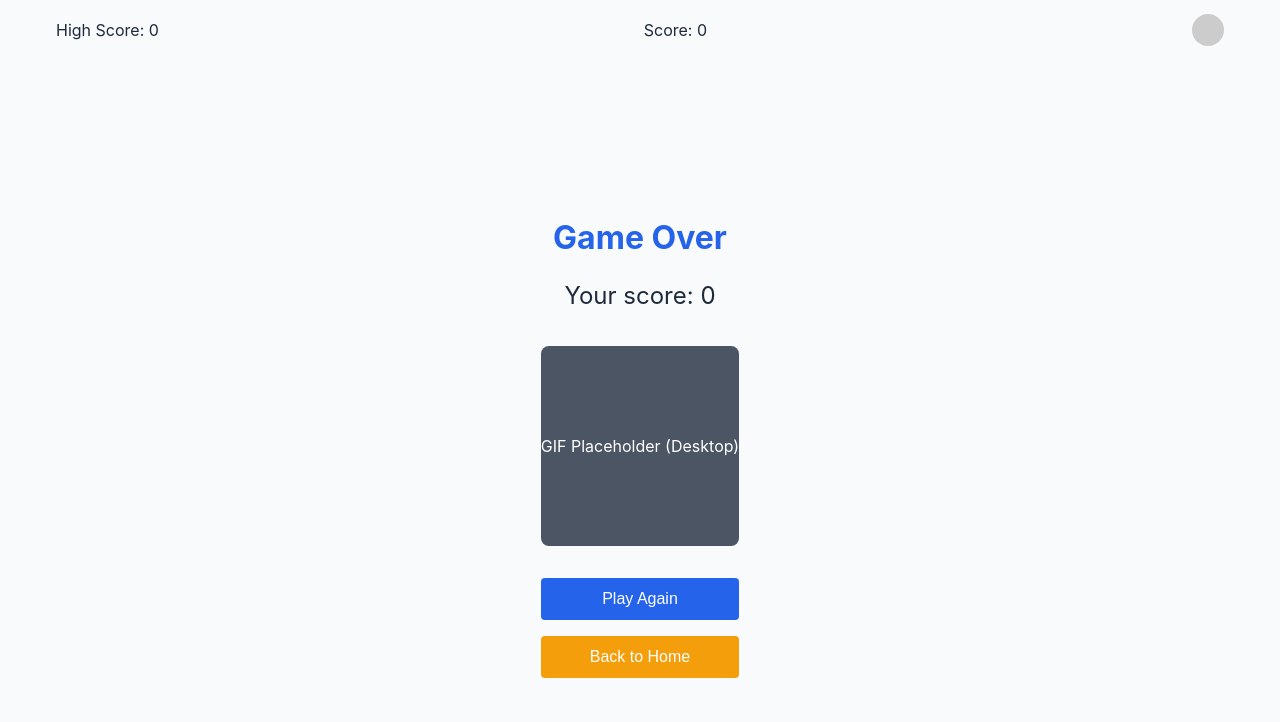
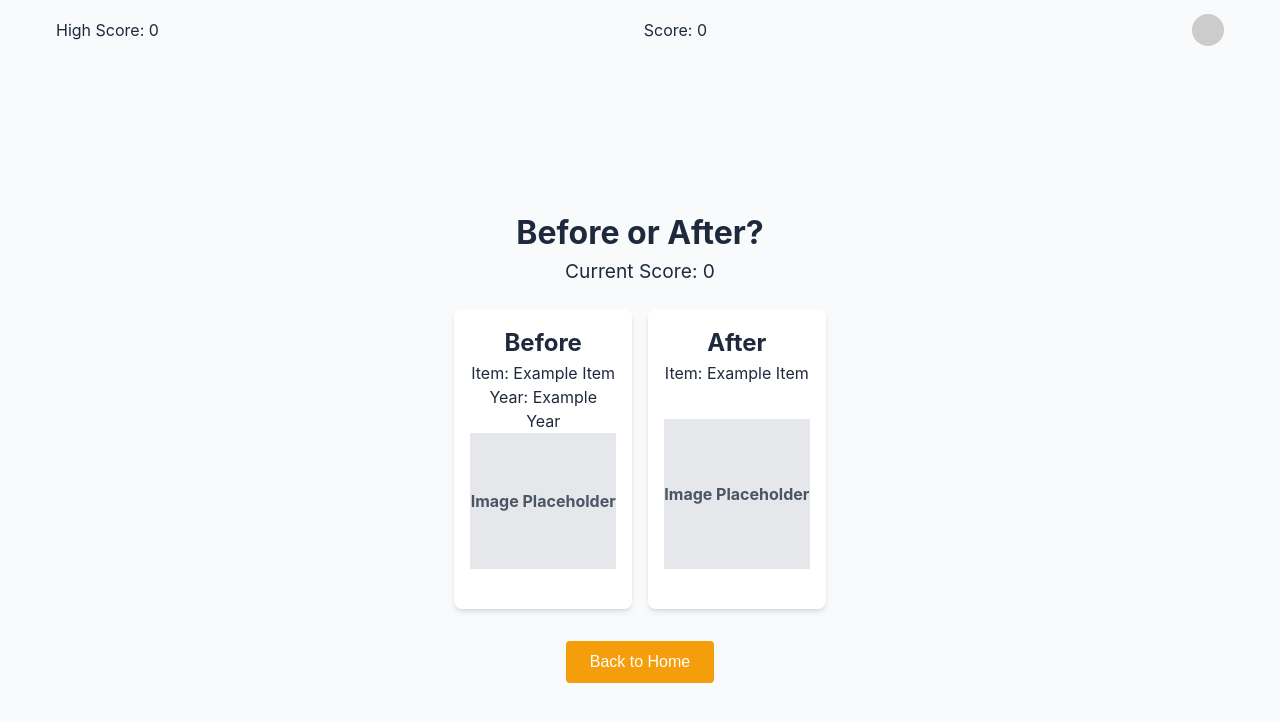
Before and after one commit to kevinrutledge/before-or-after, a React (Vite) app in the folder packages/react-frontend/: page /game in a window 1280 px wide. Shown: the top 722 px of the page. Built offline with nearby package versions, Linux system fonts and the light colour scheme.

Commit message:
feat/fix: added game page cards and buttons, styling, routing

```diff
--- a/packages/react-frontend/src/App.css
+++ b/packages/react-frontend/src/App.css
@@ -223,3 +223,86 @@ footer {
 .back-home-button:hover {
   background-color: #d97706;
 }
+
+/* Game Page Styling */
+
+.game-page {
+  text-align: center;
+  padding: 2rem 1rem;
+}
+
+.cards-container {
+  display: flex;
+  gap: 1rem;
+  justify-content: center;
+  margin-bottom: 2rem;
+}
+
+.cards-container.stacked {
+  flex-direction: column;
+}
+
+.cards-container.side-by-side {
+  flex-direction: row;
+}
+
+.card {
+  display: flex;
+  flex-direction: column;
+  justify-content: space-between;
+  background-color: white;
+  border-radius: 0.5rem;
+  box-shadow: var(--card-shadow);
+  padding: 1rem;
+  text-align: center;
+  width: 100%;
+  max-width: 300px;
+  height: 300px;
+  cursor: pointer;
+  transition: transform 0.2s, box-shadow 0.2s;
+}
+
+.card:hover {
+  transform: scale(1.05);
+  box-shadow: 0 6px 10px -1px rgba(0, 0, 0, 0.2), 0 4px 6px -2px rgba(0, 0, 0, 0.2);
+}
+
+.spacer {
+  flex-grow: 1;
+}
+
+.placeholder-image {
+  background-color: #e5e7eb;
+  height: 150px;
+  display: flex;
+  align-items: center;
+  justify-content: center;
+  color: var(--secondary-color);
+  font-weight: bold;
+  margin-top: auto;
+}
+
+.score-display {
+  font-size: 1.2rem;
+  margin-bottom: 1.5rem;
+}
+
+.back-home-button {
+  padding: 0.75rem 1.5rem;
+  font-size: 1rem;
+  background-color: var(--accent-color);
+  color: white;
+  border: none;
+  border-radius: 0.25rem;
+  cursor: pointer;
+  transition: background-color 0.2s, transform 0.2s;
+}
+
+.back-home-button:hover {
+  background-color: #d97706;
+  transform: scale(1.05);
+}
+
+.back-home-button:active {
+  transform: scale(0.95);
+}
--- a/packages/react-frontend/src/pages/GamePage.jsx
+++ b/packages/react-frontend/src/pages/GamePage.jsx
@@ -1,19 +1,57 @@
 import Layout from "../components/Layout";
 import PageContainer from "../components/PageContainer";
 import useIsMobile from "../hooks/useIsMobile";
+import { useNavigate } from "react-router-dom";
+import { useGame } from "../context/GameContext";
 
-function GamePage({ children }) {
+function GamePage() {
     const isMobile = useIsMobile();
+    const { score } = useGame();
+    const navigate = useNavigate();
+    const handleCardClick = (selection) => {
+        console.log(`User selected: ${selection}`);
+        // Add logic for handling the selection
+      };
 
     return (
       <Layout>
         <PageContainer>
           <div className="game-page">
-            {isMobile ? <BottomNav /> : <Header />}
-
-            <main className="main-content">
-            <PageContainer>{children}</PageContainer>
-            </main>
+            <h1 className="game-title">Before or After?</h1>
+            <div className="score-display">
+              <p>Current Score: {score}</p>
+            </div>
+            <div className={`cards-container ${isMobile ? "stacked" : "side-by-side"}`}>
+              <div
+                className="card before-card"
+                onClick={() => handleCardClick("before")}
+                role="button"
+                tabIndex={0}
+                onKeyDown={(e) => e.key === "Enter" && handleCardClick("before")}
+              >
+                <h2>Before</h2>
+                <p>Item: Example Item</p>
+                <p>Year: Example Year</p>
+                <div className="placeholder-image">Image Placeholder</div>
+              </div>
+              <div
+                className="card after-card"
+                onClick={() => handleCardClick("after")}
+                role="button"
+                tabIndex={0}
+                onKeyDown={(e) => e.key === "Enter" && handleCardClick("after")}
+              >
+                <h2>After</h2>
+                <p>Item: Example Item</p>
+                <div className="spacer"></div>
+                <div className="placeholder-image">Image Placeholder</div>
+              </div>
+            </div>
+            <div>
+              <button className="back-home-button" onClick={() => navigate("/")}>
+                Back to Home
+              </button>
+            </div>
           </div>
         </PageContainer>
       </Layout>
--- a/packages/react-frontend/src/routes/Router.jsx
+++ b/packages/react-frontend/src/routes/Router.jsx
@@ -1,6 +1,6 @@
 import { BrowserRouter, Routes, Route } from "react-router-dom";
 import HomePage from "../App";
-//import Game from "../pages/GamePage";
+import GamePage from "../pages/GamePage";
 import Loss from "../pages/LossPage";
 import { GameProvider } from "../context/GameContext";
 
@@ -10,7 +10,7 @@ export default function AppRouter() {
       <GameProvider>
         <Routes>
           <Route path="/" element={<HomePage />} />
-          <Route path="/game" element={<Loss />} />
+          <Route path="/game" element={<GamePage />} />
           <Route path="/loss" element={<Loss />} />
         </Routes>
       </GameProvider>
```
